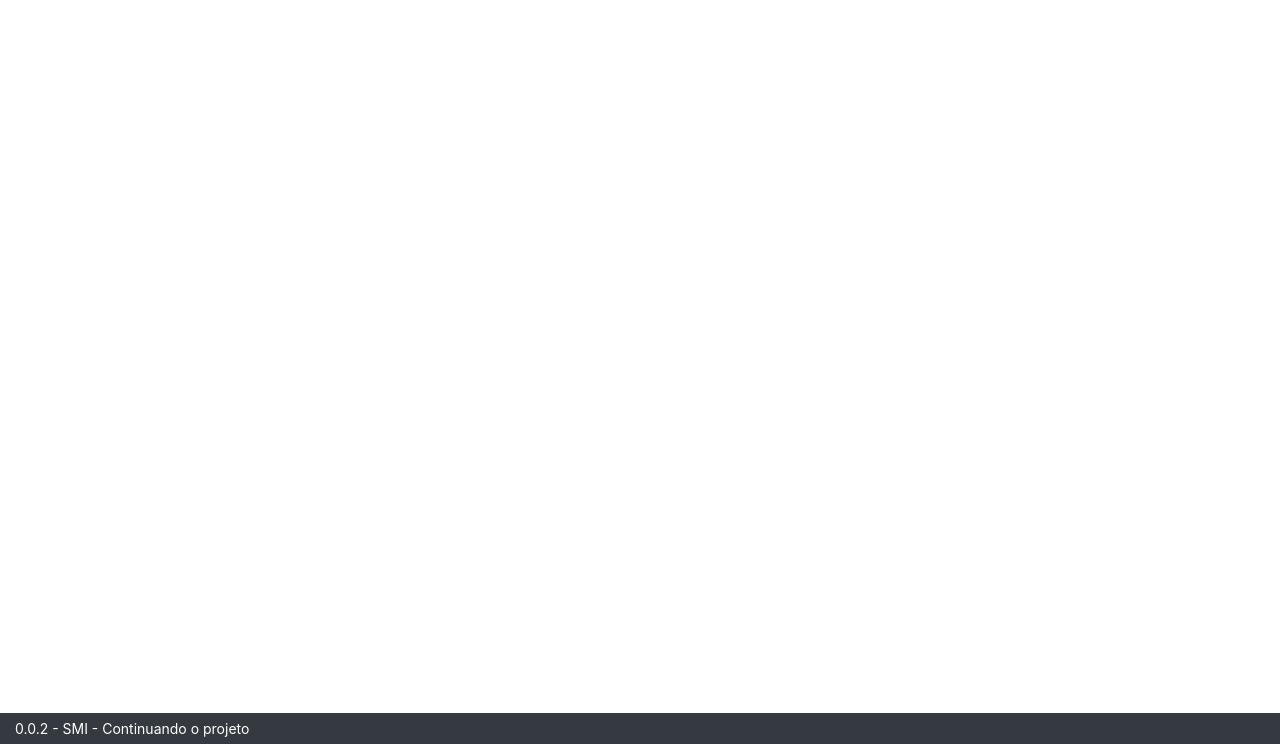
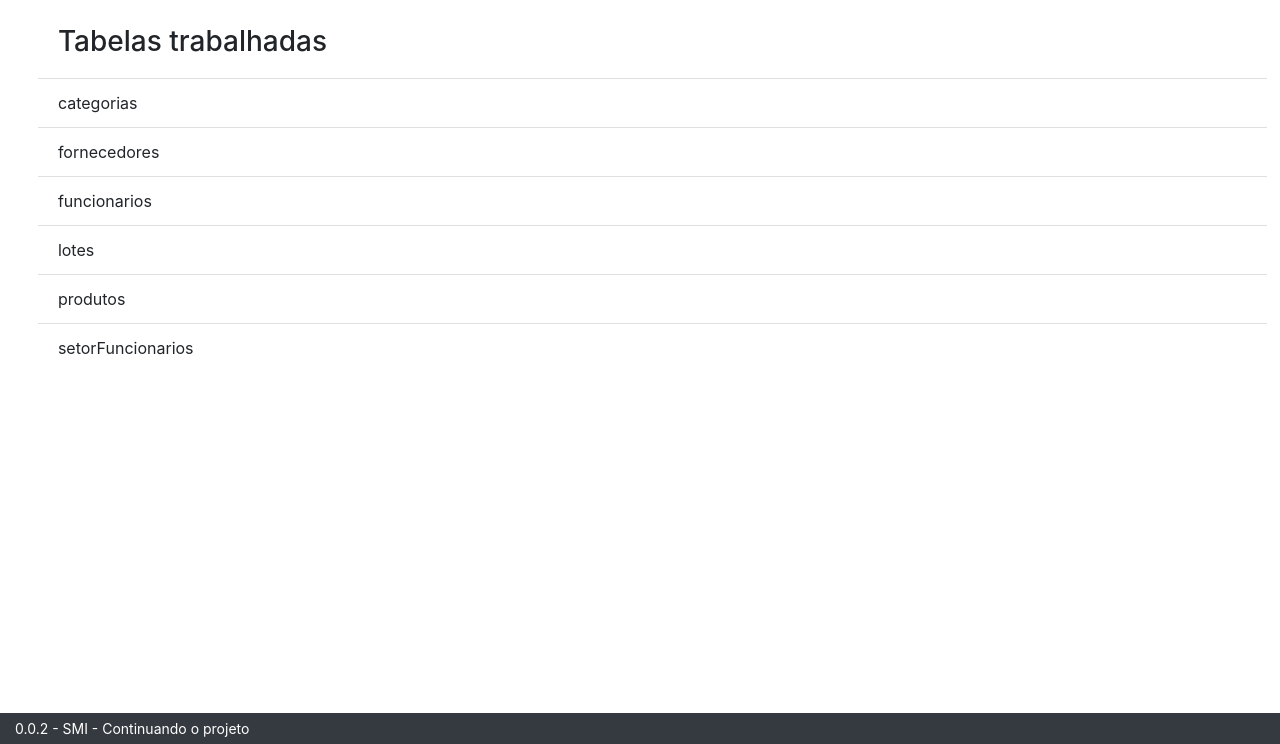
Before and after one commit to guilhermeG23/aps_flask_interface, a Flask app: page / in a window 1280 px wide. Shown: the part 56-800 px from the top of the page. Run offline with Flask 2, Linux system fonts and the light colour scheme; some libraries are stand-ins or nearby versions.

Commit message:
Ajustes na interface de controle
Ajustes  simples sobre request, enxendo linguiça no index

```diff
--- a/python/app.py
+++ b/python/app.py
@@ -22,11 +22,13 @@ def index():
 
 @app.route("/controle", methods=['GET', 'POST'])
 def controle():
+
     conteudo=""
     setores=""
     fornecedor=""
     categorias=""
 
+    #Decisao de o que mostrar
     if request.args.get("listar") is None:
         listar = request.form.get("listar")
     else:
@@ -35,13 +37,19 @@ def controle():
     if listar is not None:
         uri = "{}/{}".format(link_fonte, listar)
         expecifico = request.form.get("procurar")
-        if expecifico is not None:
+        if expecifico is not None :
             uri = "{}/{}".format(uri, expecifico)
         conteudo = get_rest(uri)
         #Para listas
         setores = get_rest("{}/setorFuncionarios".format(link_fonte))
         categorias = get_rest("{}/categorias".format(link_fonte))
         fornecedor = get_rest("{}/fornecedores".format(link_fonte))
+
+    #Caso o valor não exista o array
+    if (listar in tabelas) == False:
+        listar=None
+        conteudo=None
+
     return render_template("controle.html", titulo=titulo, css=css, js=js, tabelas=tabelas, listar=listar, conteudo=conteudo, fornecedor=fornecedor, setores=setores, categorias=categorias, versao=versao)
 
 @app.route("/criar", methods=['GET', 'POST'])
--- a/templates/index.html
+++ b/templates/index.html
@@ -34,7 +34,12 @@
 </nav>
 
 <div class="container-pagina">
-
+  <ul class="list-group list-group-flush">
+    <li class="list-group-item"><h3>Tabelas trabalhadas</h3></li>
+    {% for i in tabelas %}
+      <li class="list-group-item">{{ i }}</li>
+    {% endfor %}
+  </ul>
 </div>
 
 <footer class="bg-dark navbar-brand footer">
```
